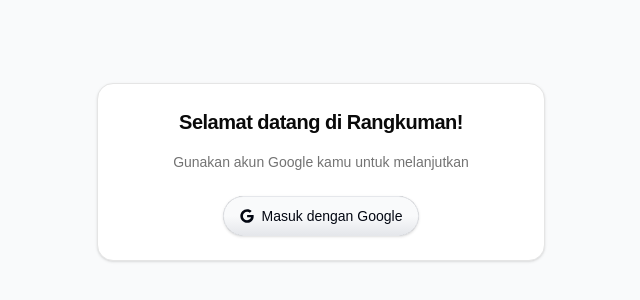
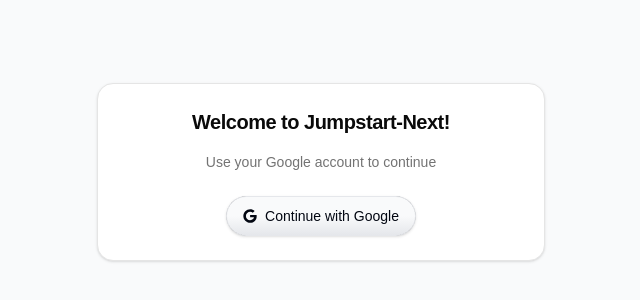
Before and after one commit to uanandaraja/jumpstart-next, a Next.js app: page /auth/login in a window 1280 px wide. Shown: the part 228-528 px from the top of the page, without its empty margins (319-959 px from the left). Built offline with nearby package versions, Linux system fonts and the light colour scheme.

Commit message:
chore: fix copywriting

```diff
--- a/package.json
+++ b/package.json
@@ -1,5 +1,5 @@
 {
-  "name": "rangkuman",
+  "name": "jumpstart-next",
   "version": "0.1.0",
   "private": true,
   "scripts": {
--- a/src/app/auth/login/page.tsx
+++ b/src/app/auth/login/page.tsx
@@ -33,10 +33,10 @@
       <Card className="w-full max-w-md rounded-2xl">
         <CardHeader className="space-y-4">
           <CardTitle className="text-xl font-semibold text-center">
-            Selamat datang di Rangkuman!
+            Welcome to Jumpstart-Next!
           </CardTitle>
           <CardDescription className="text-center">
-            Gunakan akun Google kamu untuk melanjutkan
+            Use your Google account to continue
           </CardDescription>
         </CardHeader>
         <CardContent className="flex justify-center">
@@ -51,7 +51,7 @@
               ) : (
                 <FaGoogle className="mr-2 h-3.5 w-3.5" />
               )}
-              {isLoading ? "Membuka..." : "Masuk dengan Google"}
+              {isLoading ? "Loading..." : "Continue with Google"}
             </span>
           </Button>
         </CardContent>
--- a/src/app/layout.tsx
+++ b/src/app/layout.tsx
@@ -15,8 +15,8 @@
 });
 
 export const metadata: Metadata = {
-  title: "Rangkuman",
-  description: "Web merangkum video Youtube",
+  title: "Jumpstart-Next",
+  description: "Nextjs Starter by @nizzyhussle",
 };
 
 export default function RootLayout({
```
